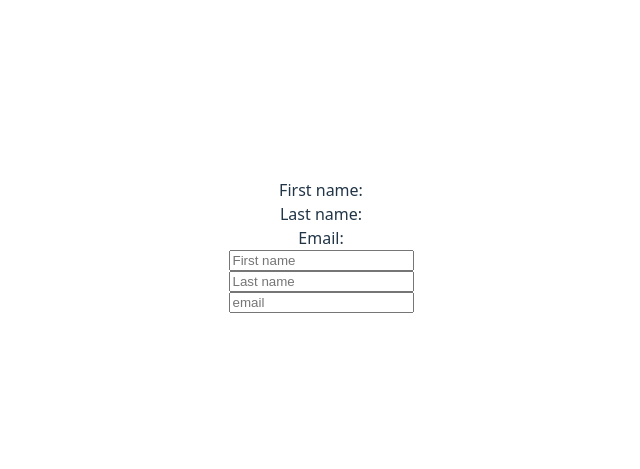
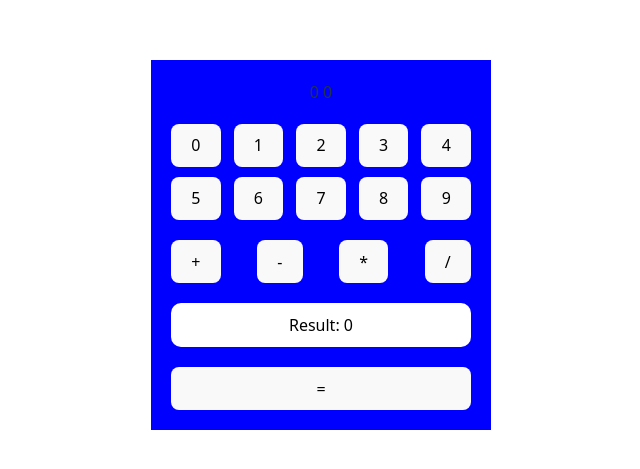
Before and after one commit to BasmaKuhail/gsg-first-project, a React (Vite) app: page / in a window 1280 px wide. Shown: the part 155-624 px from the top of the page, without its empty margins (319-959 px from the left). Built offline with nearby package versions, Linux system fonts and the light colour scheme.

Commit message:
calculator

```diff
--- a/src/App.jsx
+++ b/src/App.jsx
@@ -1,11 +1,11 @@
 import { useState } from 'react'
 import './App.css'
 
-import Form from './components/day4/FormObject'
+import Calculate from './components/day4/Calculator'
 function App() {
 
   return (
-    <Form/>
+    <Calculate/>
   )
 }
 
--- /dev/null
+++ b/src/components/day4/Calculator.jsx
@@ -0,0 +1,68 @@
+import { useState } from "react"
+
+let xSelect = true;
+
+export default function Calculate(){
+
+    const [myCalc, setMyCalc] = useState({
+        result: 0,
+        x:0,
+        y:0,
+        opp: '',
+    });
+
+    function handleOppration(e){
+        setMyCalc({...myCalc, opp:[e.target.name]})
+    }
+
+    function handleNumClic(e){
+        // console.log(xSelect)
+        if(xSelect){
+            console.log("in")
+            setMyCalc({...myCalc, x:[e.target.name]})
+
+        }else{
+            setMyCalc(() => ({...myCalc, y:[e.target.name]}))
+        }
+        xSelect = !xSelect
+        // console.log(xSelect)
+    }
+
+    function findRes(){
+        console.log(myCalc.opp)
+
+        if(myCalc.opp == '+'){
+            setMyCalc({...myCalc, result:(myCalc.x + myCalc.y)})
+        }else if(myCalc.opp == '-'){
+            setMyCalc({...myCalc, result:(myCalc.x - myCalc.y)})
+        }else if(myCalc.opp == '*'){
+            setMyCalc({...myCalc, result:(myCalc.x * myCalc.y)})
+        }else if(myCalc.opp == '/'){
+            setMyCalc({...myCalc, result:(myCalc.x / myCalc.y)})
+        }
+        console.log(myCalc.result)
+    }
+    return(<div style={{display:"flex", flexDirection:"column", backgroundColor:"blue", padding:"20px", width:"300px"}}>
+        <form onSubmit={(e) => {
+                e.preventDefault();
+
+            }}>
+            <div style={{display:"flex", flexDirection:"column", gap:"10px", marginBottom:"20px"}}>
+                <label>{myCalc.x} {myCalc.opp} {myCalc.y}</label>
+            </div>
+
+            <div style={{display:"flex", gap:"10px", marginBottom:"20px", flexWrap:"wrap", justifyContent:"space-between"}}>
+                {[0,1,2,3,4,5,6,7,8,9].map((number => <button name={number} onClick={handleNumClic}>{number}</button>))}
+            </div>
+
+            <div style={{display:"flex", flexDirection:"row", gap:"10px", justifyContent:"space-between"}}>
+                {['+', '-', '*', '/'].map((opp => <button name={opp} onClick={handleOppration}>{opp}</button>))}
+            </div>
+
+            <div style={{display:"flex", flexDirection:"column", gap:"20px", justifyContent:"space-between", marginTop:"20px"}}>
+                <label style={{padding:"10px", backgroundColor:"white", borderRadius:"10px", color:"black"}}>Result: {myCalc.result}</label>
+                <button onClick={findRes}type="submit">=</button>
+            </div>
+        </form>
+    </div>)
+}
--- a/src/components/day4/FormObject.jsx
+++ b/src/components/day4/FormObject.jsx
@@ -9,16 +9,19 @@ export default function Form(){
     function handleOnchange(e){
         setData({...data, [e.target.name]: e.target.value})
     }
+    //destructureing:
+    const [fname, lname, email] = data;
+
     return(<form>
         <div style={{display:"flex", flexDirection:"column", alignItems:"center"}}>
-            <label>First name: {data.fname}</label>
-            <label>Last name: {data.lname}</label>
-            <label>Email:  {data.email}</label>
+            <label>First name: {fname}</label>
+            <label>Last name: {lname}</label>
+            <label>Email:  {email}</label>
         </div>
         <div style={{display:"flex", flexDirection:"column", alignItems:"center"}}>
-            <input name = "fname" value={data.fname} placeholder="First name" onChange={handleOnchange}/>
-            <input name = "lname" value={data.lname} placeholder="Last name" onChange={handleOnchange}/>
-            <input name = "email" value={data.email} placeholder="email" onChange={handleOnchange}/>
+            <input name = "fname" value={fname} placeholder="First name" onChange={handleOnchange}/>
+            <input name = "lname" value={lname} placeholder="Last name" onChange={handleOnchange}/>
+            <input name = "email" value={email} placeholder="email" onChange={handleOnchange}/>
         </div>
     </form>
     )
```
Also changed, not shown: src/components/day4/UpdateNestedObj.jsx (added, +73 -0 lines).
